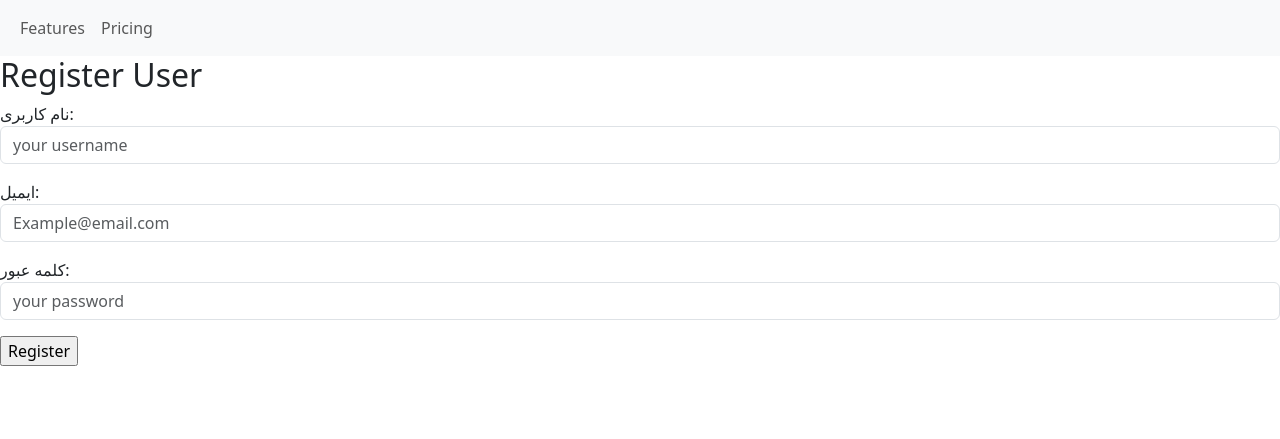
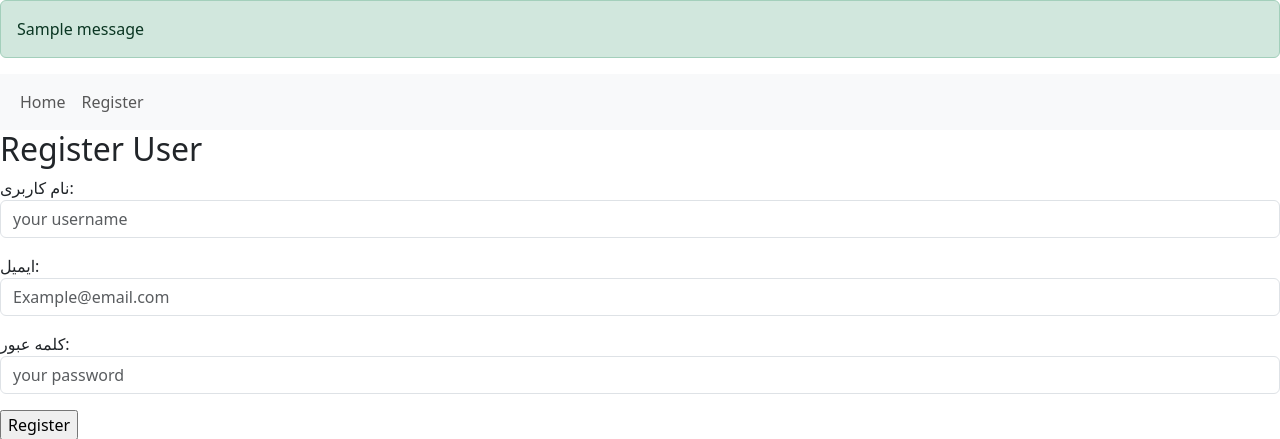
Before and after one commit to m3hrdadpourkheiri/Social, a Django app: page /account/register/ in a window 1280 px wide. Shown: the top 439 px of the page. Run offline with Django 4.2, Linux system fonts and the light colour scheme; one stand-in notice (Sample message) is shown.

Commit message:
user register

```diff
--- a/A/A/urls.py
+++ b/A/A/urls.py
@@ -19,6 +19,6 @@ from django.urls import path,include
 
 urlpatterns = [
     path('admin/', admin.site.urls),
-    path('',include('home.urls')),
-    path('account/',include('account.urls')),
+    path('',include('home.urls',namespace='home')),
+    path('account/',include('account.urls',namespace='account')),
 ]
--- a/A/account/forms.py
+++ b/A/account/forms.py
@@ -2,6 +2,6 @@ from django import forms
 
 
 class UserRegistrationFrom(forms.Form):
-    username = forms.CharField(widget=forms.TextInput(attrs={'class':'form-control','placeholder':'your username'}),label='نام کاربری',error_messages={'required':'لطفا نلم کاربری را وارد کنید'})
-    email = forms.EmailField(widget=forms.TextInput(attrs={'class':'form-control','placeholder':'Example@email.com'}),label='ایمیل')
-    password = forms.CharField(widget=forms.PasswordInput(attrs={'class':'form-control','placeholder':'your password'}),label='کلمه عبور')
+    username = forms.CharField(required=True,widget=forms.TextInput(attrs={'class':'form-control','placeholder':'your username'}),label='نام کاربری')
+    email = forms.EmailField(required=True,widget=forms.TextInput(attrs={'class':'form-control','placeholder':'Example@email.com'}),label='ایمیل')
+    password = forms.CharField(required=True,widget=forms.PasswordInput(attrs={'class':'form-control','placeholder':'your password'}),label='کلمه عبور')
--- a/A/account/templates/account/register.html
+++ b/A/account/templates/account/register.html
@@ -1,7 +1,7 @@
 {% extends 'base.html' %}
 {% block content %}
     <h2>Register User</h2>
-    <form action="post">
+    <form action="" method="post" novalidate>
         {% csrf_token %}
         {{ form.as_p }}
         <input type="submit" value="Register">
--- a/A/account/urls.py
+++ b/A/account/urls.py
@@ -1,6 +1,8 @@
 from django.urls import path
 from . import views
 
+
+app_name='account'
 urlpatterns=[
     path('register/',views.RegisterView.as_view(),name='user_register')
 ]
--- a/A/account/views.py
+++ b/A/account/views.py
@@ -1,12 +1,33 @@
-from django.shortcuts import render
+from django.shortcuts import render,redirect
 from django.views import View
 from .forms import UserRegistrationFrom
+from django.contrib.auth.models import User
+from django.contrib import messages
 # Create your views here.
 
 
 class RegisterView(View):
-    def get(self,request):
-        form = UserRegistrationFrom()
-        return render(request,'account/register.html',{'form':form})
-    def post(self,request):
-        pass
+        form_class = UserRegistrationFrom
+
+        def get(self,request):
+            form = self.form_class()
+            return render(request,'account/register.html',{'form':form})
+
+
+        def post(self,request):
+
+            form = self.form_class(request.POST)
+
+            if User.objects.filter(username = request.POST['username']).exists():
+                 messages.success(request,'Username alredy exist','info')
+                 return render(request,'account/register.html',{'form':form})
+
+
+            if form.is_valid():
+                cd = form.cleaned_data
+                User.objects.create_user(cd['username'],cd['email'],cd['password'])
+                messages.success(request,'you registered successfully','success')
+                return redirect('home:home')
+            else:
+                messages.success(request,"لطفا اطلاعات را به درسیتی وارد کنید.",'danger')
+                return render(request,'account/register.html',{'form':form})
--- a/A/home/urls.py
+++ b/A/home/urls.py
@@ -1,6 +1,8 @@
 from django.urls import path
 from . import views
 
+
+app_name='home'
 urlpatterns=[
     path('',views.HomeView.as_view(),name='home'),
 ]
--- a/A/templates/base.html
+++ b/A/templates/base.html
@@ -6,6 +6,7 @@
     <link href="https://cdn.jsdelivr.net/npm/bootstrap@5.3.3/dist/css/bootstrap.min.css" rel="stylesheet" integrity="sha384-QWTKZyjpPEjISv5WaRU9OFeRpok6YctnYmDr5pNlyT2bRjXh0JMhjY6hW+ALEwIH" crossorigin="anonymous">
 </head>
 <body>
+    {% include 'inc/messages.html' %}
     {% include 'inc/navbar.html' %}
     {% block content %}{% endblock %}
 </body>
--- /dev/null
+++ b/A/templates/inc/messages.html
@@ -0,0 +1,5 @@
+{% if messages %}
+    {% for msg in messages %}
+        <p class="alert alert-{{ msg.tags }}">{{ msg }}</p>
+    {% endfor %}
+{% endif %}
--- a/A/templates/inc/navbar.html
+++ b/A/templates/inc/navbar.html
@@ -1,8 +1,8 @@
 <nav class="navbar navbar-expand-lg bg-body-tertiary">
   <div class="container-fluid">
       <div class="navbar-nav">
-        <a class="nav-link" href="#">Features</a>
-        <a class="nav-link" href="#">Pricing</a>
+        <a class="nav-link" href="{% url 'home:home' %}">Home</a>
+        <a class="nav-link" href="{% url 'account:user_register' %}">Register</a>
       </div>
   </div>
 </nav>
```
Also changed, not shown: A/db.sqlite3.
